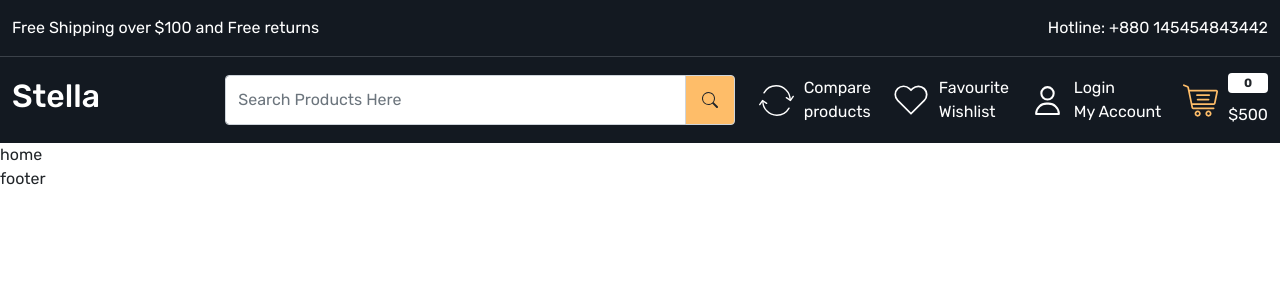
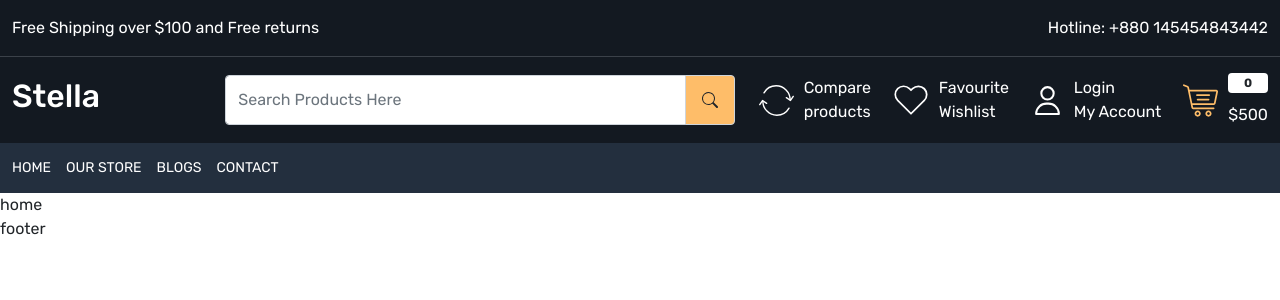
Before and after one commit to tareque-bin-habib/stella-ecommerce-app, a React (Create React App) app: page / in a window 1280 px wide. Shown: the top 300 px of the page. Built offline with nearby package versions, Linux system fonts and the light colour scheme.

Commit message:
menu added

```diff
--- a/src/App.css
+++ b/src/App.css
@@ -8,6 +8,7 @@
   --color-131921: #131921;
   --color-3b4149: #3b4149;
   --color-febd69: #febd69;
+  --color-232f3e: #232f3e;
 }
 
 body {
@@ -33,6 +34,8 @@
 }
 
 
+
+
 /* Header Part */
 .header-top-strip {
   border-bottom: 1px solid var(--color-3b4149);
@@ -52,4 +55,17 @@
   height: 35px;
 }
 
+.header-bottom {
+  background-color: var(--color-232f3e);
+}
+
+.header-bottom .menu-links a {
+  color: white;
+  font-size: 14px;
+  line-height: 18px;
+  font-weight: 400;
+  letter-spacing: .3;
+  text-transform: uppercase;
+}
+
 /* Header Part end */
--- a/src/components/Header.js
+++ b/src/components/Header.js
@@ -71,6 +71,27 @@
                     </div>
                 </div>
             </header>
+            <header className='header-bottom py-3'>
+                <div className='container-xxl'>
+                    <div className='row'>
+                        <div className='col-12'>
+                            <div className='menu-bootm d-flex align-items-center'>
+                                <div>
+
+                                </div>
+                                <div className='menu-links'>
+                                    <div className='d-flex align-items-center gap-15'>
+                                        <NavLink to='/'>Home</NavLink>
+                                        <NavLink to='/'>our Store</NavLink>
+                                        <NavLink to='/'>Blogs</NavLink>
+                                        <NavLink to='/contact'>Contact</NavLink>
+                                    </div>
+                                </div>
+                            </div>
+                        </div>
+                    </div>
+                </div>
+            </header>
         </>
     );
 };
```
